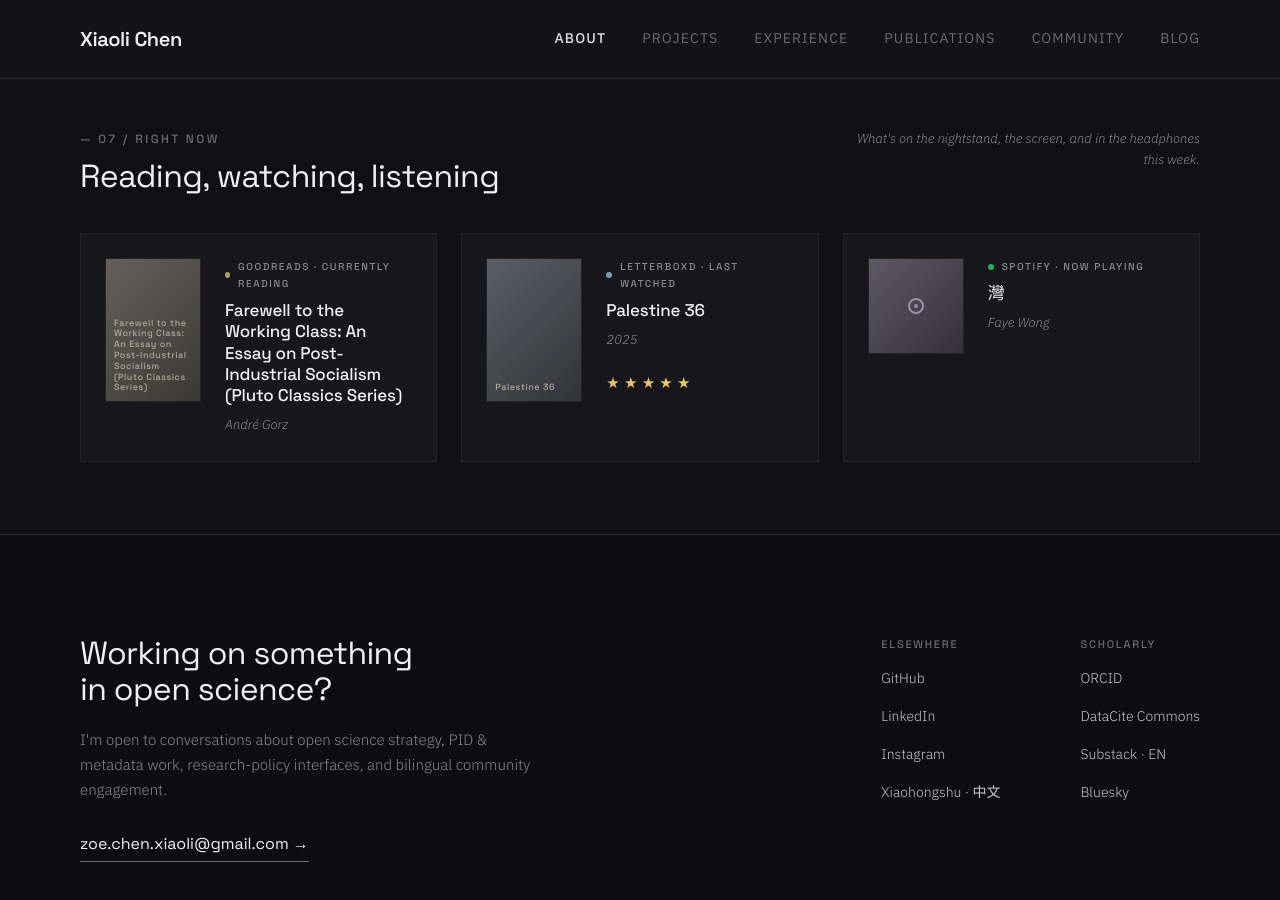
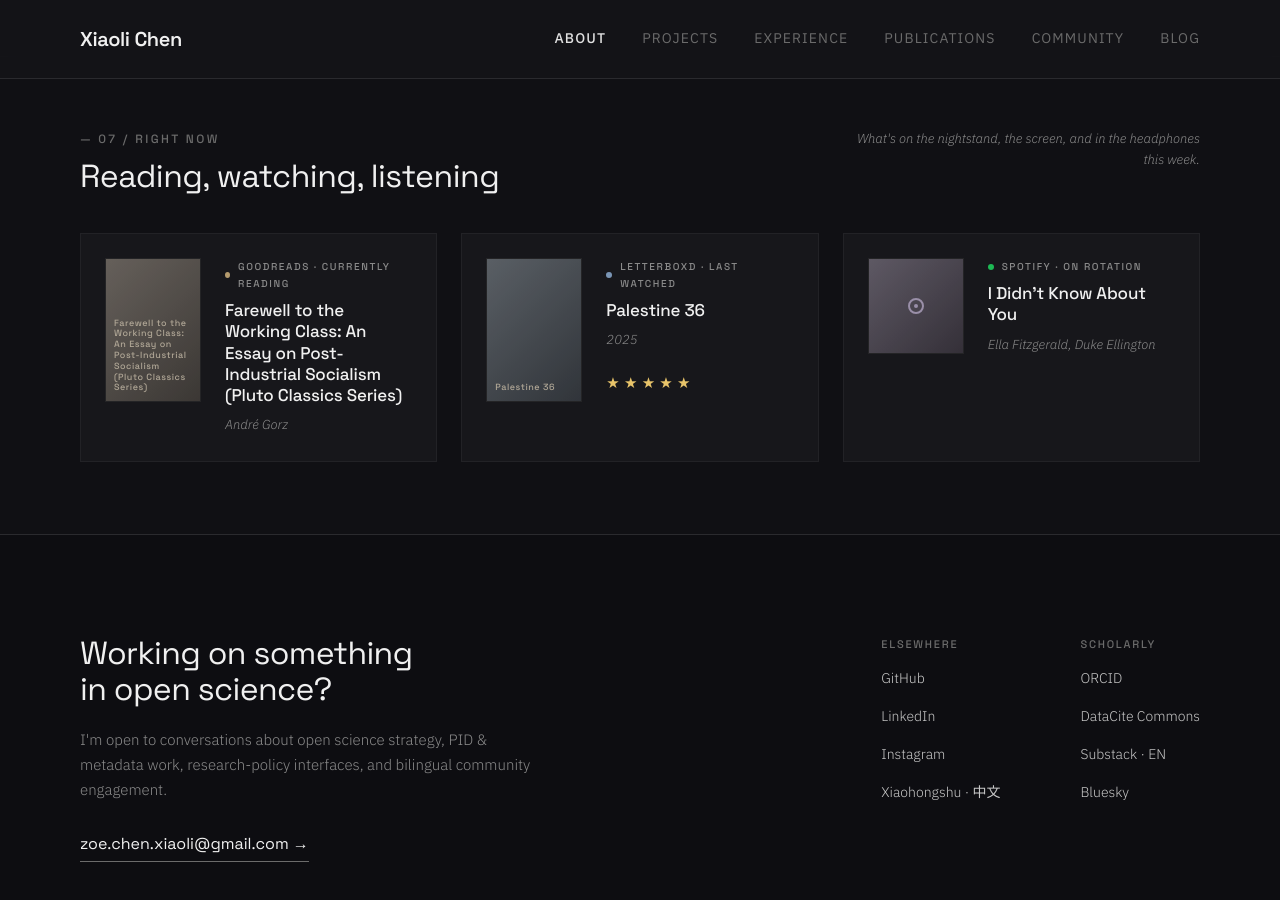
Before and after one commit to xchen101/xchen101.github.io, a Jekyll site: the page built from index.md, in a window 1280 px wide and 900 px high, scrolled down 6657 px. Built offline with Jekyll 4.4.1, drawn with Linux system fonts in a browser that asks for light colours; comment, search, counter and statistics services are not loaded; grey boxes are pictures that could not be loaded.

Commit message:
update: Right Now widget data (auto)

```diff
--- a/_data/now.yml
+++ b/_data/now.yml
@@ -1,4 +1,4 @@
-# Right now — auto-generated by Hermes cron on 2026-06-18 17:00 UTC
+# Right now — auto-generated by Hermes cron on 2026-06-18 23:00 UTC
 # Sources: Goodreads RSS / Letterboxd RSS / Spotify API
 
 reading:
@@ -23,9 +23,9 @@
 listening:
   service: "Spotify"
   accent: "#1DB954"
-  label: "Now playing"
-  title: "灣"
-  artist: "Faye Wong"
-  url: "https://open.spotify.com/track/4wfbuyK0Eh8Ir84MvWB5aB"
+  label: "On rotation"
+  title: "I Didn't Know About You"
+  artist: "Ella Fitzgerald, Duke Ellington"
+  url: "https://open.spotify.com/track/7aCElIXlLzWsZxQyo7yOpA"
   profile_url: "https://open.spotify.com/"
-  image: "https://i.scdn.co/image/ab67616d00001e029a74199263f705f3c246cf5b"
+  image: "https://i.scdn.co/image/ab67616d00001e028e3a9f279b45bc0b7a0e9995"
```
